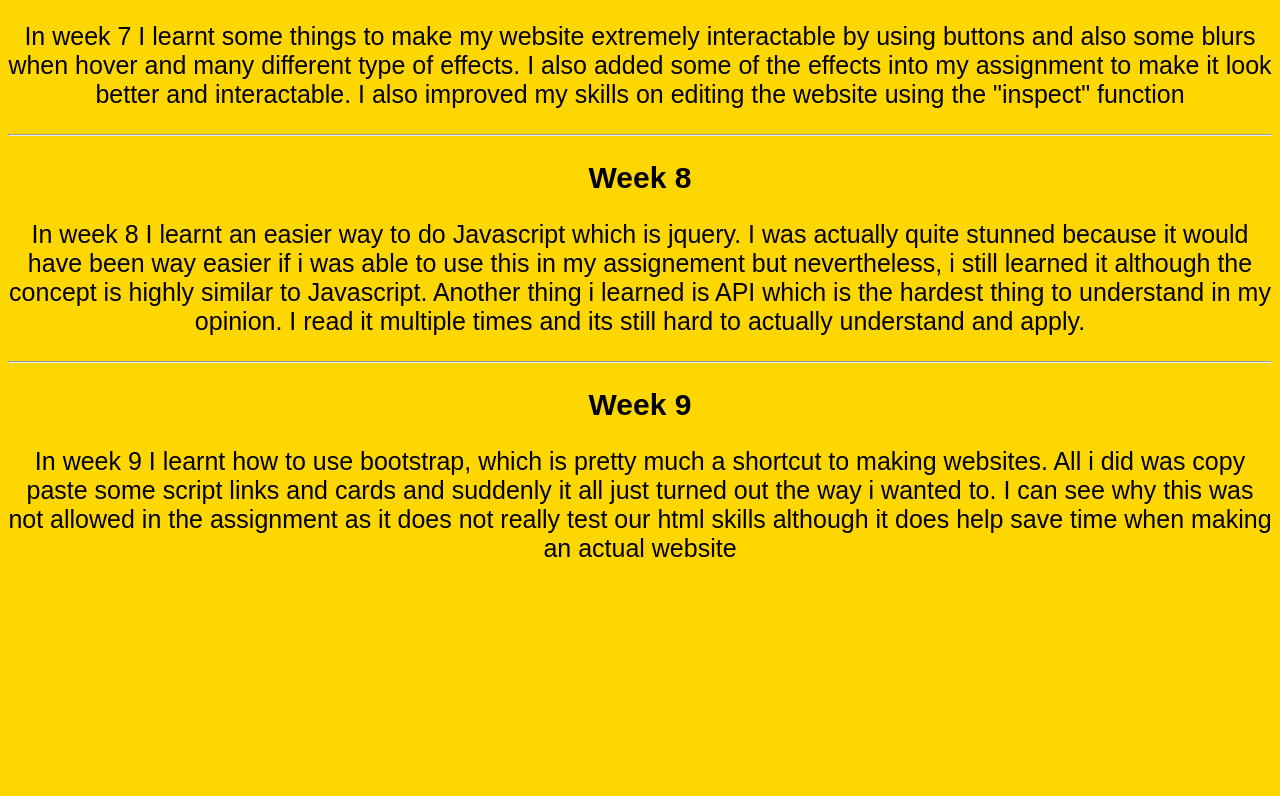
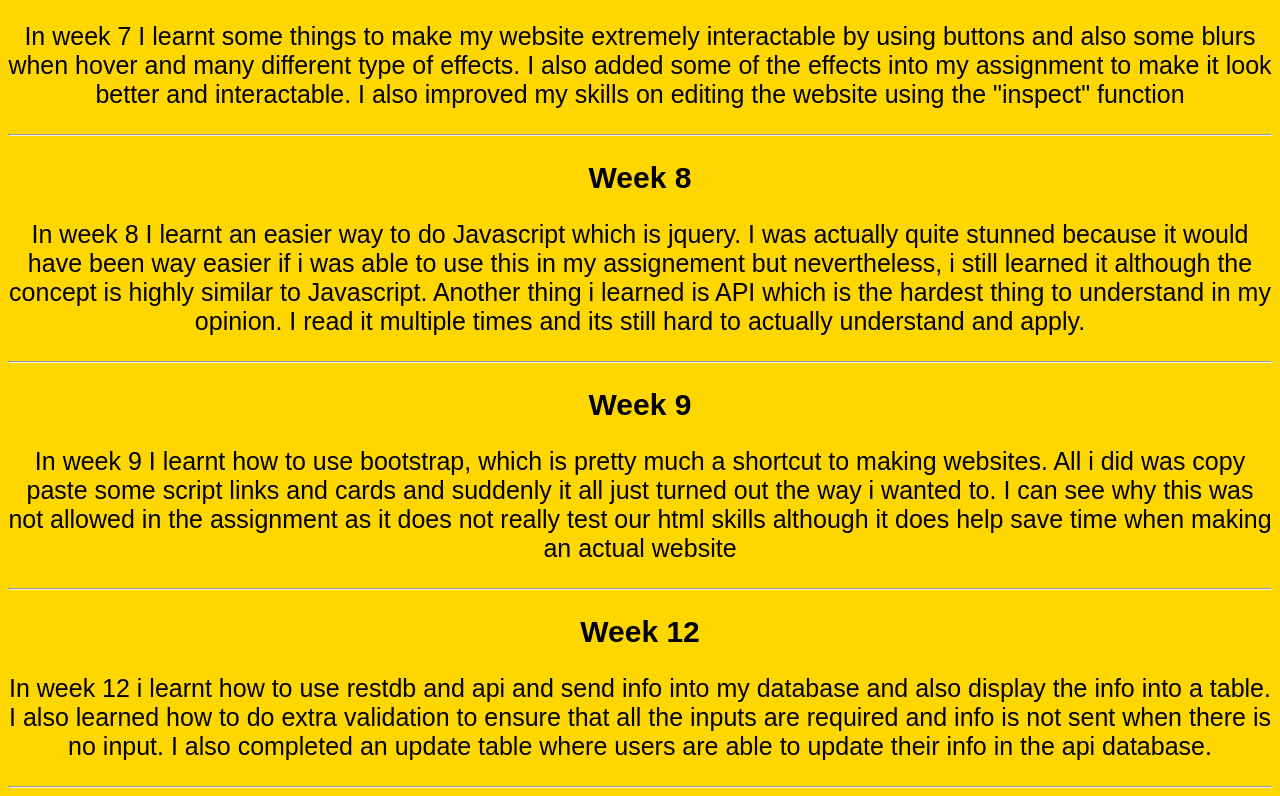
Before and after one commit to MIbmkz/Isaac-s-dev-blog, a plain HTML site: page index.html in a window 1280 px wide. Shown: the part 1191-1987 px from the top of the page. Before the commit the page ends 1779 px from the top, so only its background shows below. Drawn offline with Linux system fonts and the light colour scheme.

Commit message:
Week 12 updated

```diff
--- a/index.html
+++ b/index.html
@@ -78,5 +78,13 @@
         why this was not allowed in the assignment as it does not really test our html skills although it does help
         save time when making an actual website
     </p>
+    <hr>
+    <h2 style = "text-align: center;">Week 12</h2>
+    <p>In week 12 i learnt how to use restdb and api and send info into my database and also display the info
+        into a table. I also learned how to do extra validation to ensure that all the inputs are required and info
+        is not sent when there is no input. I also completed an update table where users are able to update their
+        info in the api database.
+    </p>
+    <hr>
 </body>
 </html>
```
